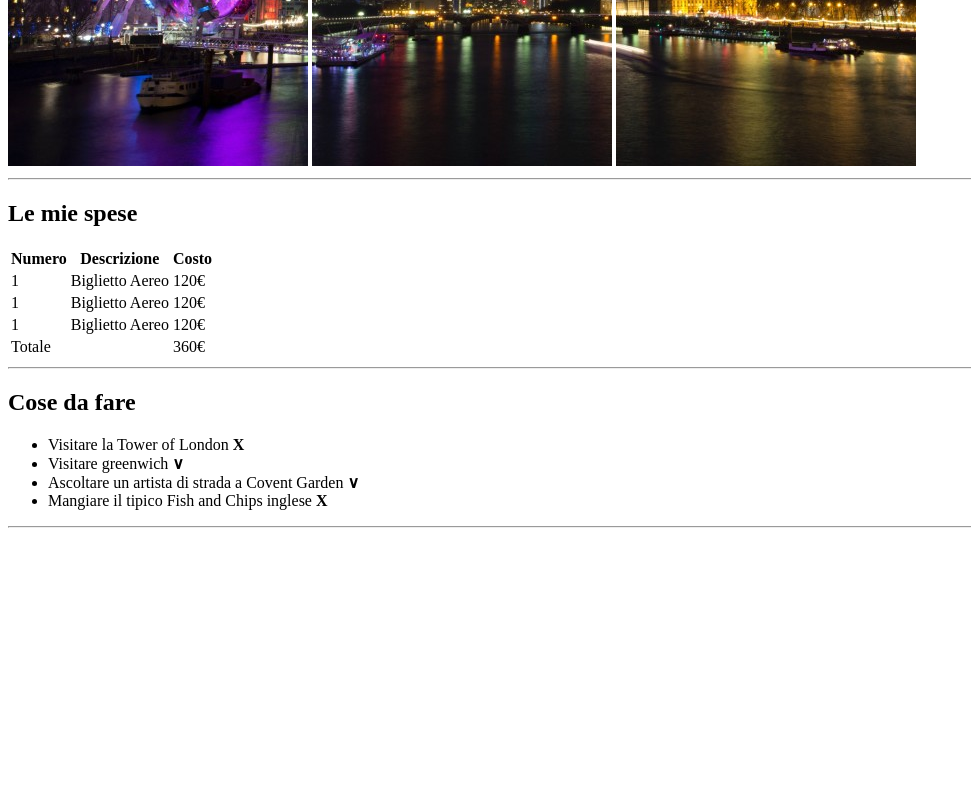
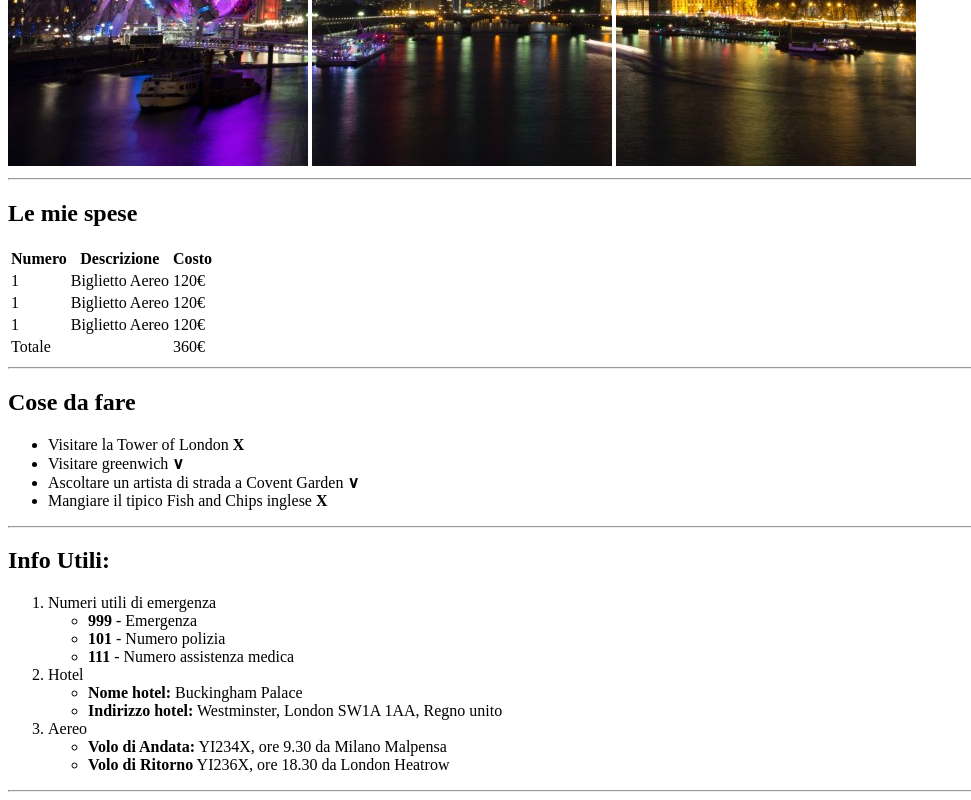
Before and after one commit to MarcoRinaldi98/html-london-trip, a plain HTML site: page index.html in a window 1280 px wide. Shown: the part 514-1314 px from the top of the page, without its empty margins (0-971 px from the left). Before the commit the page ends 1050 px from the top, so only its background shows below. Drawn offline with Linux system fonts and the light colour scheme.

Commit message:
Aggiunta sezione Info utili

```diff
--- a/index.html
+++ b/index.html
@@ -61,6 +61,26 @@
             <li>Mangiare il tipico Fish and Chips inglese <strong>&Chi;</strong> </li>
         </ul>
         <hr/>
+        <h2>Info Utili:</h2>
+        <ol>
+            <li>Numeri utili di emergenza</li>
+            <ul>
+                <li> <strong>999</strong> - Emergenza </li>
+                <li> <strong>101</strong> - Numero polizia</li>
+                <li> <strong>111</strong> - Numero assistenza medica</li>
+            </ul>
+            <li>Hotel</li>
+            <ul>
+                <li> <strong>Nome hotel:</strong> Buckingham Palace </li>
+                <li> <strong>Indirizzo hotel:</strong> Westminster, London SW1A 1AA, Regno unito</li>
+            </ul>
+            <li>Aereo</li>
+            <ul>
+                <li> <strong>Volo di Andata:</strong> YI234X, ore 9.30 da Milano Malpensa </li>
+                <li> <strong>Volo di Ritorno</strong> YI236X, ore 18.30 da London Heatrow</li>
+            </ul>
+        </ol>
+        <hr/>
     </main>
 </body>
 </html>
```
